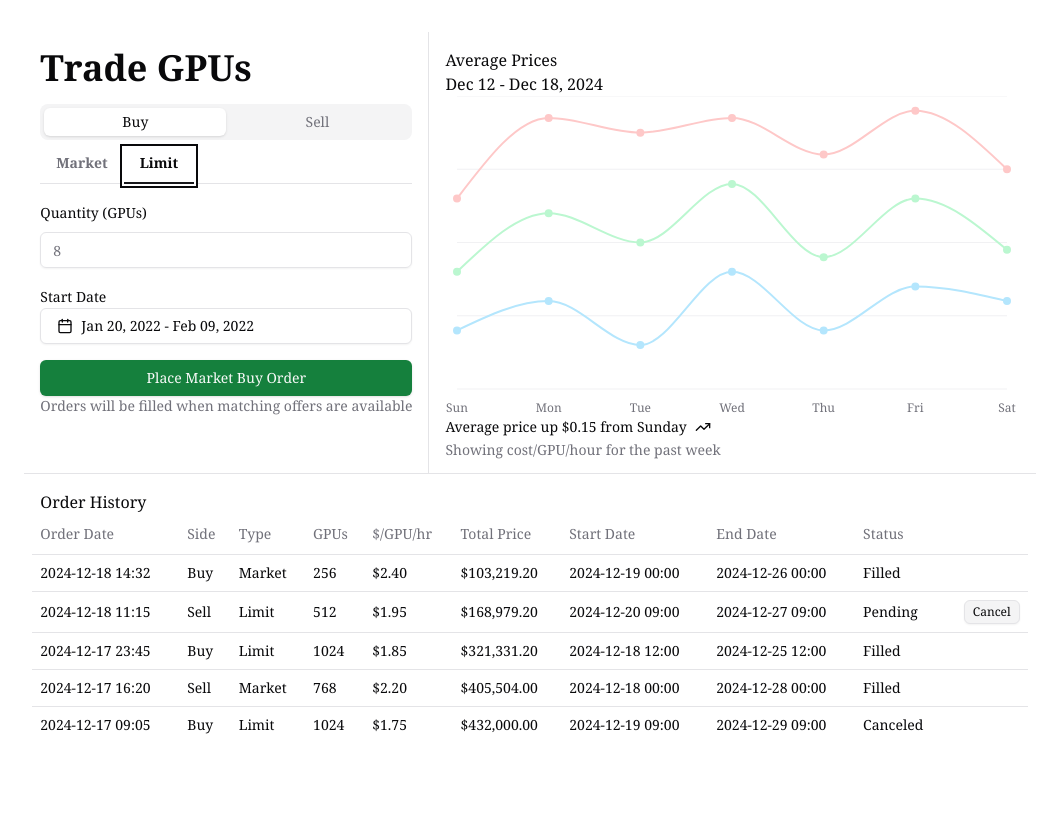
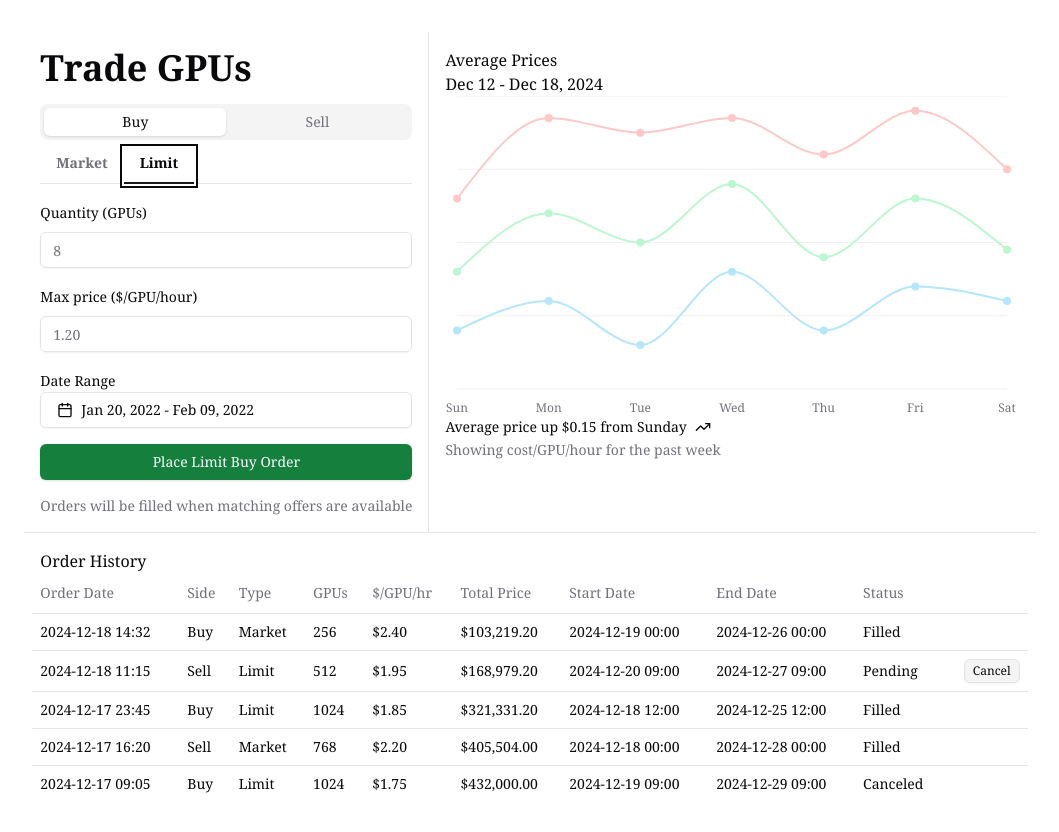
Before and after one commit to darzyx/gpu-auction-house, a Next.js app: page / in a window 1280 px wide. Both pictures are taken after a click on the tab "Limit". Shown: the top 832 px of the page, without its empty margins (110-1169 px from the left). Before the commit the page ends 800 px from the top, so only its background shows below. Built offline with nearby package versions, Linux system fonts and the light colour scheme.

Commit message:
Remove unused field and re-implement order functionality

```diff
--- a/src/components/trading-form.tsx
+++ b/src/components/trading-form.tsx
@@ -12,6 +12,47 @@ import { Label } from "@/components/ui/label";
 import { Popover, PopoverContent, PopoverTrigger } from "@/components/ui/popover";
 import { Tabs, TabsContent, TabsList, TabsTrigger } from "@/components/ui/tabs";
 import { cn } from "@/lib/utils";
+
+type OrderType = "market" | "limit";
+
+const OrderTypeTabs = ({
+    orderType,
+    setOrderType,
+}: {
+    orderType: OrderType;
+    setOrderType: (type: OrderType) => void;
+}) => (
+    <Tabs value={orderType} onValueChange={(value) => setOrderType(value as OrderType)}>
+        <TabsList className="inline-flex h-9 items-center text-muted-foreground w-full justify-start rounded-none border-b bg-transparent p-0">
+            <TabsTrigger
+                className="inline-flex items-center justify-center whitespace-nowrap py-1 text-sm ring-offset-background focus-visible:outline-none focus-visible:ring-2 focus-visible:ring-ring focus-visible:ring-offset-2 disabled:pointer-events-none disabled:opacity-50 data-[state=active]:bg-background relative h-9 rounded-none border-b-2 border-b-transparent bg-transparent px-4 pb-3 pt-2 font-semibold text-muted-foreground shadow-none transition-none data-[state=active]:border-b-primary data-[state=active]:text-foreground data-[state=active]:shadow-none"
+                value="market"
+            >
+                Market
+            </TabsTrigger>
+            <TabsTrigger
+                className="inline-flex items-center justify-center whitespace-nowrap py-1 text-sm ring-offset-background focus-visible:outline-none focus-visible:ring-2 focus-visible:ring-ring focus-visible:ring-offset-2 disabled:pointer-events-none disabled:opacity-50 data-[state=active]:bg-background relative h-9 rounded-none border-b-2 border-b-transparent bg-transparent px-4 pb-3 pt-2 font-semibold text-muted-foreground shadow-none transition-none data-[state=active]:border-b-primary data-[state=active]:text-foreground data-[state=active]:shadow-none"
+                value="limit"
+            >
+                Limit
+            </TabsTrigger>
+        </TabsList>
+    </Tabs>
+);
+
+const QuantityInput = ({ id = "quantity", label = "Quantity (GPUs)" }) => (
+    <div className="space-y-2">
+        <Label htmlFor={id}>{label}</Label>
+        <Input id={id} type="number" placeholder="8" />
+    </div>
+);
+
+const PriceInput = ({ isBuy }: { isBuy: boolean }) => (
+    <div className="space-y-2">
+        <Label htmlFor={isBuy ? "price" : "sell-price"}>{isBuy ? "Max" : "Min"} price ($/GPU/hour)</Label>
+        <Input id={isBuy ? "price" : "sell-price"} type="number" step="0.01" placeholder={isBuy ? "1.20" : "0.80"} />
+    </div>
+);
 
 export function DatePickerWithRange({ className }: React.HTMLAttributes<HTMLDivElement>) {
     const [date, setDate] = useState<DateRange | undefined>({
@@ -57,9 +98,33 @@ export function DatePickerWithRange({ className }: React.HTMLAttributes<HTMLDivE
     );
 }
 
+const OrderForm = ({ isBuy }: { isBuy: boolean }) => {
+    const [orderType, setOrderType] = useState<OrderType>("market");
+
+    return (
+        <div className="space-y-4">
+            <OrderTypeTabs orderType={orderType} setOrderType={setOrderType} />
+            <QuantityInput id={isBuy ? "quantity" : "sell-quantity"} />
+            {orderType === "limit" && <PriceInput isBuy={isBuy} />}
+            <div>
+                <Label htmlFor="date-range">Date Range</Label>
+                <DatePickerWithRange />
+            </div>
+            <Button
+                className={cn("w-full", isBuy ? "bg-green-700 hover:bg-green-600" : "bg-red-700 hover:bg-red-600")}
+            >
+                Place {orderType === "market" ? "Market" : "Limit"} {isBuy ? "Buy" : "Sell"} Order
+            </Button>
+            {orderType === "limit" && (
+                <div className="text-sm text-muted-foreground">
+                    Orders will be filled when matching offers are available
+                </div>
+            )}
+        </div>
+    );
+};
+
 export default function TradingForm() {
-    const [orderType, setOrderType] = useState("market");
-
     return (
         <div>
             <Tabs defaultValue="buy">
@@ -68,84 +133,10 @@ export default function TradingForm() {
                     <TabsTrigger value="sell">Sell</TabsTrigger>
                 </TabsList>
                 <TabsContent value="buy">
-                    <div className="space-y-4">
-                        <Tabs defaultValue="market">
-                            <TabsList className="inline-flex h-9 items-center text-muted-foreground w-full justify-start rounded-none border-b bg-transparent p-0">
-                                <TabsTrigger
-                                    className="inline-flex items-center justify-center whitespace-nowrap py-1 text-sm ring-offset-background focus-visible:outline-none focus-visible:ring-2 focus-visible:ring-ring focus-visible:ring-offset-2 disabled:pointer-events-none disabled:opacity-50 data-[state=active]:bg-background relative h-9 rounded-none border-b-2 border-b-transparent bg-transparent px-4 pb-3 pt-2 font-semibold text-muted-foreground shadow-none transition-none data-[state=active]:border-b-primary data-[state=active]:text-foreground data-[state=active]:shadow-none"
-                                    value="market"
-                                >
-                                    Market
-                                </TabsTrigger>
-                                <TabsTrigger
-                                    className="inline-flex items-center justify-center whitespace-nowrap py-1 text-sm ring-offset-background focus-visible:outline-none focus-visible:ring-2 focus-visible:ring-ring focus-visible:ring-offset-2 disabled:pointer-events-none disabled:opacity-50 data-[state=active]:bg-background relative h-9 rounded-none border-b-2 border-b-transparent bg-transparent px-4 pb-3 pt-2 font-semibold text-muted-foreground shadow-none transition-none data-[state=active]:border-b-primary data-[state=active]:text-foreground data-[state=active]:shadow-none"
-                                    value="limit"
-                                >
-                                    Limit
-                                </TabsTrigger>
-                            </TabsList>
-                        </Tabs>
-                        <div className="space-y-2">
-                            <Label htmlFor="quantity">Quantity (GPUs)</Label>
-                            <Input id="quantity" type="number" placeholder="8" />
-                        </div>
-                        {orderType === "limit" && (
-                            <div className="space-y-2">
-                                <Label htmlFor="price">Max price ($/GPU/hour)</Label>
-                                <Input id="price" type="number" step="0.01" placeholder="1.20" />
-                            </div>
-                        )}
-                        <div>
-                            <Label htmlFor="start-date">Start Date</Label>
-                            <DatePickerWithRange />
-                        </div>
-                        <Button className="w-full bg-green-700 hover:bg-green-600">
-                            Place {orderType === "market" ? "Market" : "Limit"} Buy Order
-                        </Button>
-                    </div>
-                    <div className="text-sm text-muted-foreground">
-                        Orders will be filled when matching offers are available
-                    </div>
+                    <OrderForm isBuy={true} />
                 </TabsContent>
                 <TabsContent value="sell">
-                    <div className="space-y-4">
-                        <Tabs defaultValue="market">
-                            <TabsList className="inline-flex h-9 items-center text-muted-foreground w-full justify-start rounded-none border-b bg-transparent p-0">
-                                <TabsTrigger
-                                    className="inline-flex items-center justify-center whitespace-nowrap py-1 text-sm ring-offset-background focus-visible:outline-none focus-visible:ring-2 focus-visible:ring-ring focus-visible:ring-offset-2 disabled:pointer-events-none disabled:opacity-50 data-[state=active]:bg-background relative h-9 rounded-none border-b-2 border-b-transparent bg-transparent px-4 pb-3 pt-2 font-semibold text-muted-foreground shadow-none transition-none data-[state=active]:border-b-primary data-[state=active]:text-foreground data-[state=active]:shadow-none"
-                                    value="market"
-                                >
-                                    Market
-                                </TabsTrigger>
-                                <TabsTrigger
-                                    className="inline-flex items-center justify-center whitespace-nowrap py-1 text-sm ring-offset-background focus-visible:outline-none focus-visible:ring-2 focus-visible:ring-ring focus-visible:ring-offset-2 disabled:pointer-events-none disabled:opacity-50 data-[state=active]:bg-background relative h-9 rounded-none border-b-2 border-b-transparent bg-transparent px-4 pb-3 pt-2 font-semibold text-muted-foreground shadow-none transition-none data-[state=active]:border-b-primary data-[state=active]:text-foreground data-[state=active]:shadow-none"
-                                    value="limit"
-                                >
-                                    Limit
-                                </TabsTrigger>
-                            </TabsList>
-                        </Tabs>
-                        <div className="space-y-2">
-                            <Label htmlFor="sell-quantity">Quantity (GPUs)</Label>
-                            <Input id="sell-quantity" type="number" placeholder="8" />
-                        </div>
-                        {orderType === "limit" && (
-                            <div className="space-y-2">
-                                <Label htmlFor="sell-price">Min price ($/GPU/hour)</Label>
-                                <Input id="sell-price" type="number" step="0.01" placeholder="0.80" />
-                            </div>
-                        )}
-                        <div className="space-y-2">
-                            <Label htmlFor="sell-duration">Duration (hours)</Label>
-                            <Input id="sell-duration" type="number" placeholder="24" />
-                        </div>
-                        <Button className="w-full bg-red-700 hover:bg-red-600">
-                            Place {orderType === "market" ? "Market" : "Limit"} Sell Order
-                        </Button>
-                    </div>
-                    <div className="text-sm text-muted-foreground">
-                        Orders will be filled when matching offers are available
-                    </div>
+                    <OrderForm isBuy={false} />
                 </TabsContent>
             </Tabs>
         </div>
```
